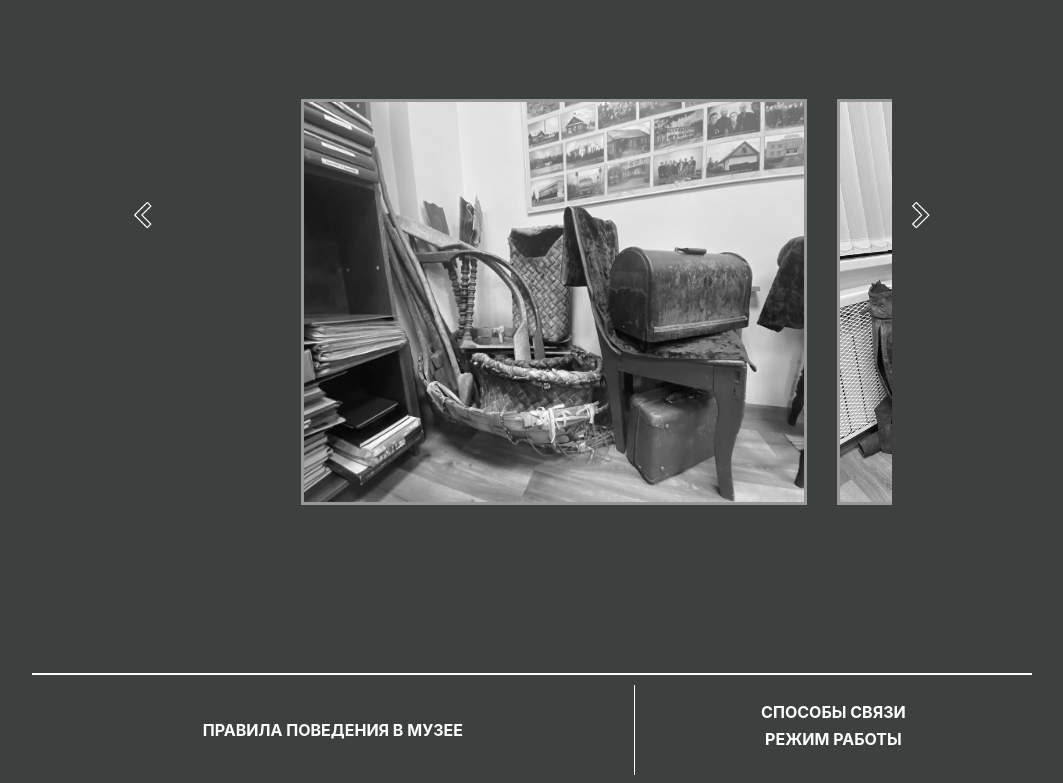
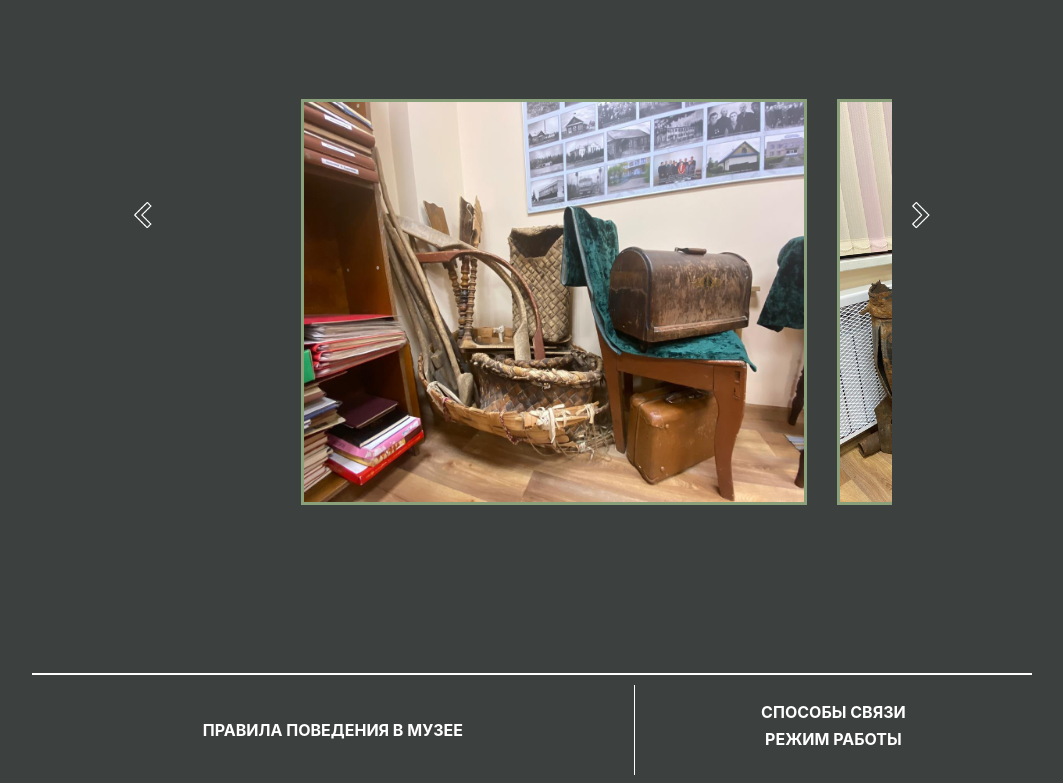
Before and after one commit to bbtmbnis/project, a website: page index1.html in a window 1280 px wide. Shown: the part 2171-2954 px from the top of the page, without its empty margins (108-1171 px from the left). Drawn offline with nearby package versions, Linux system fonts and the light colour scheme.

Commit message:
Add files via upload

```diff
--- a/style1.css
+++ b/style1.css
@@ -360,9 +360,9 @@ p{
   color: #89a07b;
 }
 
-.splide__slide{
+/* .splide__slide{
   filter: grayscale(100%);
-}
+} */
 .splide__slide:hover{
   filter: none;
   transform: scale(1.1);
--- a/stylee.css
+++ b/stylee.css
@@ -333,9 +333,9 @@ p{
   color: #89a07b;
 }
 
-.splide__slide{
+/* .splide__slide{
   filter: grayscale(100%);
-}
+} */
 .splide__slide:hover{
   filter: none;
   transform: scale(1.1);
```
